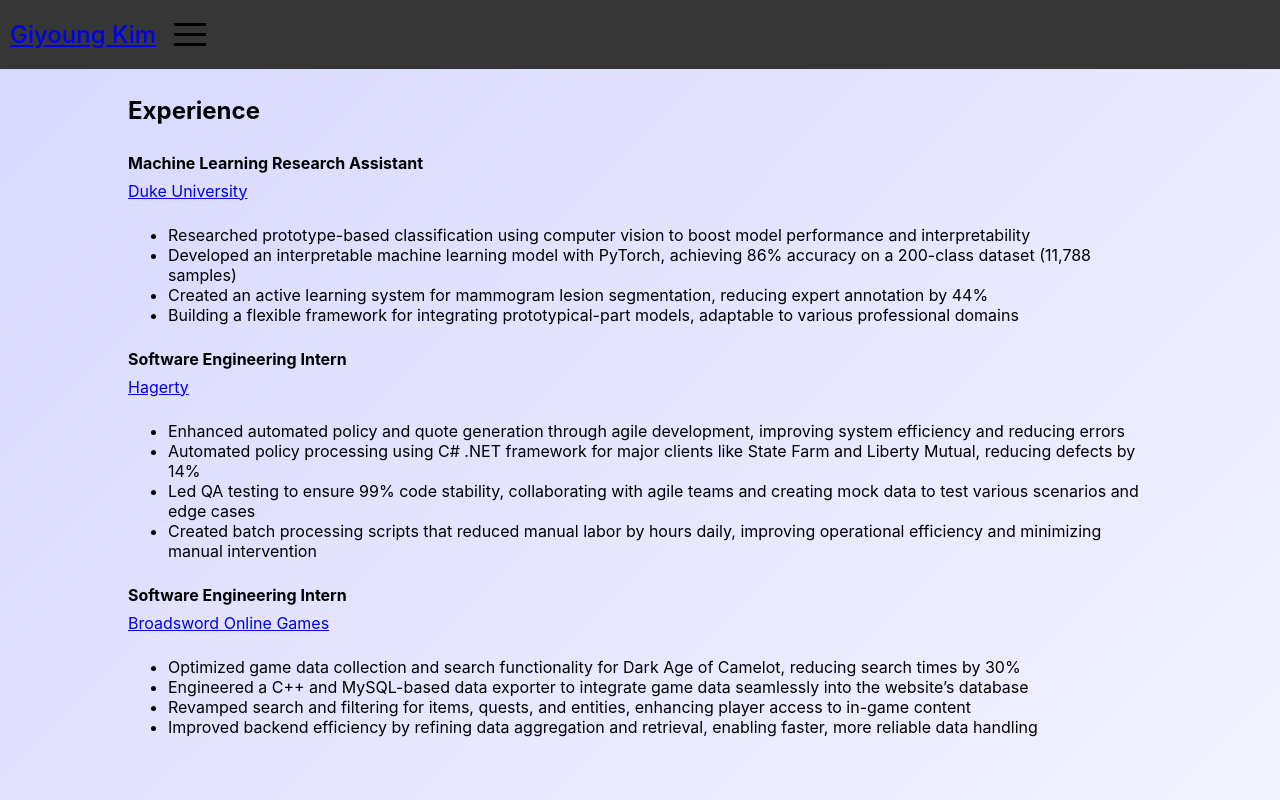
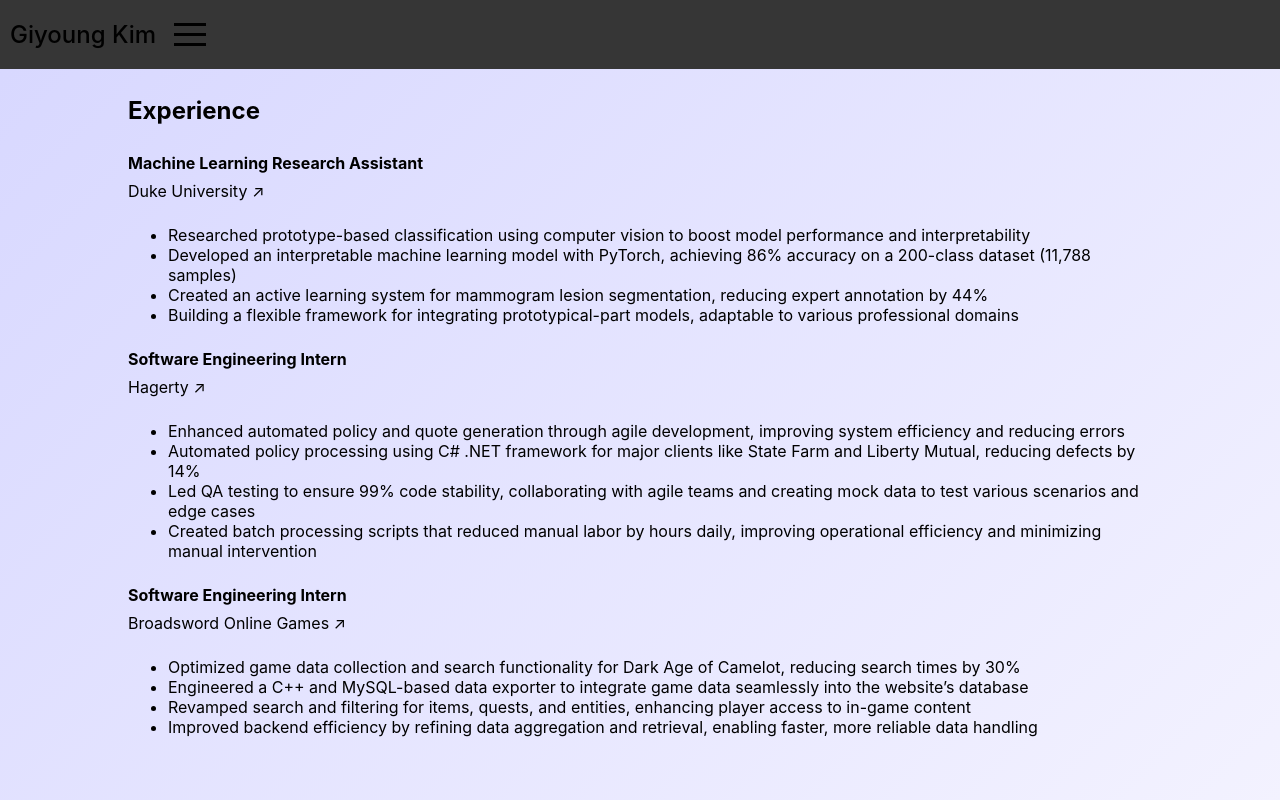
Before and after one commit to giykim/portfolio, a React (Create React App) app in the folder portfolio/: page /portfolio/experience in a window 1280 px wide. Shown: the top 800 px of the page. Built offline with nearby package versions, Linux system fonts and the light colour scheme.

Commit message:
External link arrows

```diff
--- a/portfolio/src/pages/About.js
+++ b/portfolio/src/pages/About.js
@@ -12,7 +12,7 @@
         </p>
 
         <p><strong>Education</strong></p>
-        <p><a href="https://duke.edu/" target="_blank" rel="noopener noreferrer">Duke University</a></p>
+        <p><a href="https://duke.edu/" target="_blank" rel="noopener noreferrer">Duke University &#8599;</a></p>
         <ul>
             <li>BS in Computer Science</li>
             <li>BS in Statistical Science</li>
--- a/portfolio/src/pages/Experience.js
+++ b/portfolio/src/pages/Experience.js
@@ -4,7 +4,7 @@
     <div className="content">
         <h2>Experience</h2>
         <p><strong>Machine Learning Research Assistant</strong></p>
-        <p><a href="https://duke.edu/" target="_blank" rel="noopener noreferrer">Duke University</a></p>
+        <p><a href="https://duke.edu/" target="_blank" rel="noopener noreferrer">Duke University &#8599;</a></p>
         <ul>
             <li>Researched prototype-based classification using computer vision to boost model performance and interpretability</li>
             <li>Developed an interpretable machine learning model with PyTorch, achieving 86% accuracy on a 200-class dataset (11,788 samples)</li>
@@ -12,7 +12,7 @@
             <li>Building a flexible framework for integrating prototypical-part models, adaptable to various professional domains</li>
         </ul>
         <p><strong>Software Engineering Intern</strong></p>
-        <p><a href="https://www.hagerty.com/" target="_blank" rel="noopener noreferrer">Hagerty</a></p>
+        <p><a href="https://www.hagerty.com/" target="_blank" rel="noopener noreferrer">Hagerty &#8599;</a></p>
         <ul>
             <li>Enhanced automated policy and quote generation through agile development, improving system efficiency and reducing errors</li>
             <li>Automated policy processing using C# .NET framework for major clients like State Farm and Liberty Mutual, reducing defects by 14%</li>
@@ -20,7 +20,7 @@
             <li>Created batch processing scripts that reduced manual labor by hours daily, improving operational efficiency and minimizing manual intervention</li>
         </ul>
         <p><strong>Software Engineering Intern</strong></p>
-        <p><a href="https://broadsword.com/" target="_blank" rel="noopener noreferrer">Broadsword Online Games</a></p>
+        <p><a href="https://broadsword.com/" target="_blank" rel="noopener noreferrer">Broadsword Online Games &#8599;</a></p>
         <ul>
             <li>Optimized game data collection and search functionality for Dark Age of Camelot, reducing search times by 30%</li>
             <li>Engineered a C++ and MySQL-based data exporter to integrate game data seamlessly into the website’s database</li>
--- a/portfolio/src/pages/Projects.js
+++ b/portfolio/src/pages/Projects.js
@@ -3,13 +3,13 @@
 const Projects = () => (
     <div className="content">
         <h2>Projects</h2>
-        <p><strong><a href="https://github.com/giykim/mini-amazon" target="_blank" rel="noopener noreferrer">Mini Amazon</a></strong></p>
+        <p><strong><a href="https://github.com/giykim/mini-amazon" target="_blank" rel="noopener noreferrer">Mini Amazon &#8599;</a></strong></p>
         <ul>
             <li>Built a full-stack web application with Flask replicating Amazon, including user authentication, product catalog, and shopping cart</li>
             <li>Integrated PostgreSQL for managing user accounts, product inventory, and order transactions</li>
             <li>Developed responsive UI/UX with HTML, CSS, and JavaScript for seamless user interaction</li>
         </ul>
-        <p><strong><a href="https://github.com/giykim/algo-project" target="_blank" rel="noopener noreferrer">Palantir Stock Trading Strategy</a></strong></p>
+        <p><strong><a href="https://github.com/giykim/algo-project" target="_blank" rel="noopener noreferrer">Palantir Stock Trading Strategy &#8599;</a></strong></p>
         <ul>
             <li>Developed a Dash app to demonstrate a trading strategy focused on Palantir stock</li>
             <li>Used Selenium for web scraping to gather features for forecasting short-term market movements</li>
--- a/portfolio/src/styles/base.css
+++ b/portfolio/src/styles/base.css
@@ -1,5 +1,10 @@
 body {
     background: linear-gradient(135deg, #d7d7ff, #f5f4ff);
+}
+
+body a {
+    text-decoration: none;
+    color: inherit;
 }
 
 .content {
```
